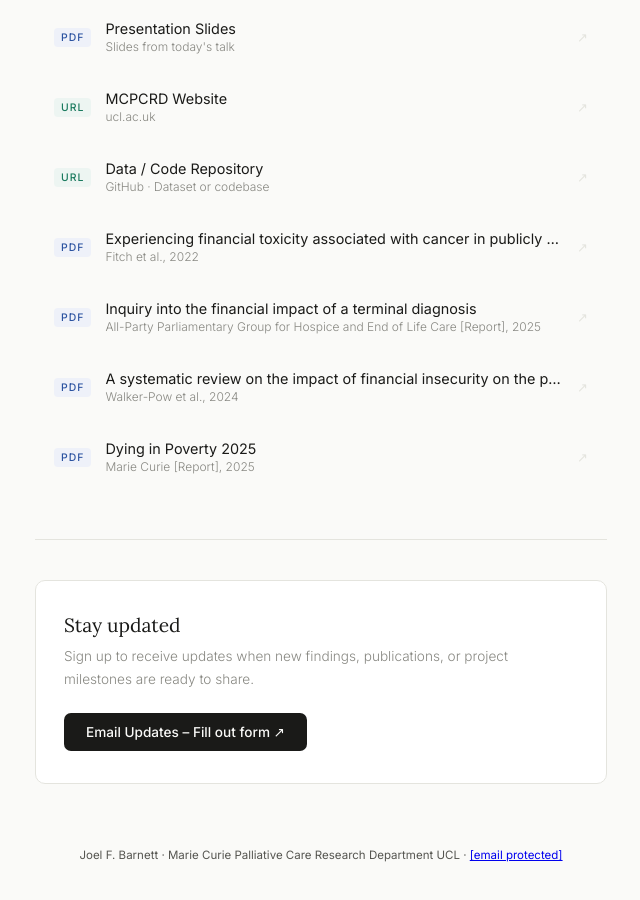
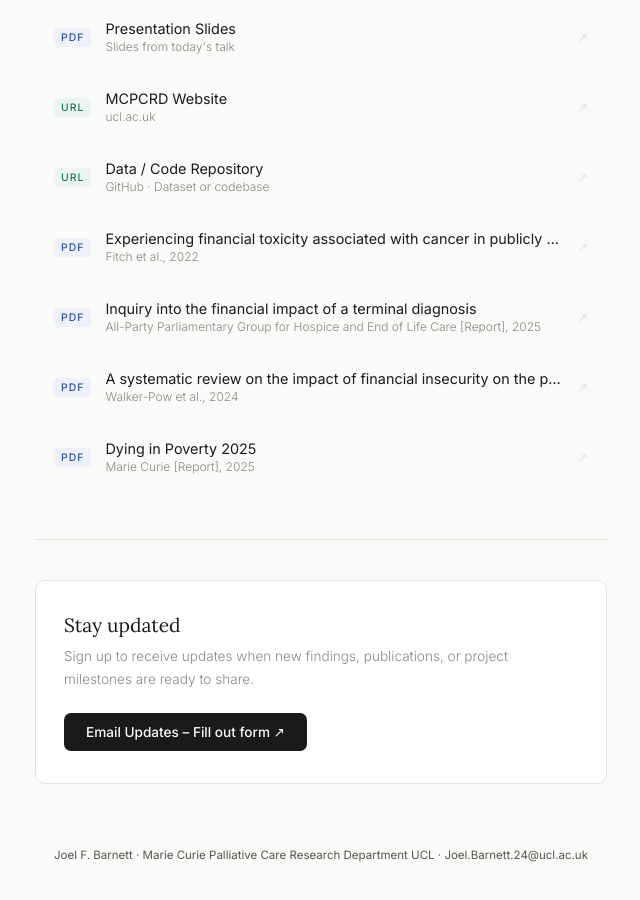
Before and after one commit to Joelfbarnett/Financial-Insecurity-dashboard, a plain HTML site: page index.html in a window 1280 px wide. Shown: the part 510-1410 px from the top of the page, without its empty margins (319-959 px from the left). Drawn offline with Linux system fonts and the light colour scheme.

Commit message:
Update index.html

```diff
--- a/index.html
+++ b/index.html
@@ -359,7 +359,14 @@
 
   <!-- ✏️ EDIT: Replace with your name / affiliation / contact -->
   <footer>
-    Joel F. Barnett &middot; Marie Curie Palliative Care Research Department UCL &middot; <a href="/cdn-cgi/l/email-protection" class="__cf_email__" data-cfemail="df95b0bab3f19dbeadb1baababf1edeb9faabcb3f1bebcf1aab4">[email&#160;protected]</a>
+    Joel F. Barnett &middot; Marie Curie Palliative Care Research Department UCL &middot; <span id="email-display"></span>
+    <script>
+      (function(){
+        var u='Joel.Barnett.24';
+        var d='ucl.ac.uk';
+        document.getElementById('email-display').textContent = u + '@' + d;
+      })();
+    </script>
   </footer>
 
 </div>
```
